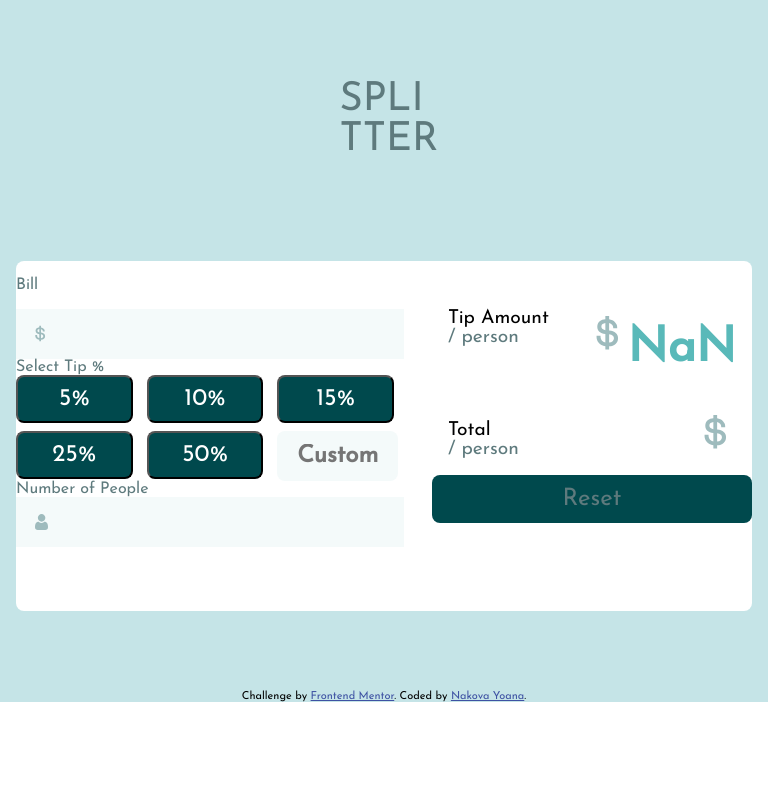
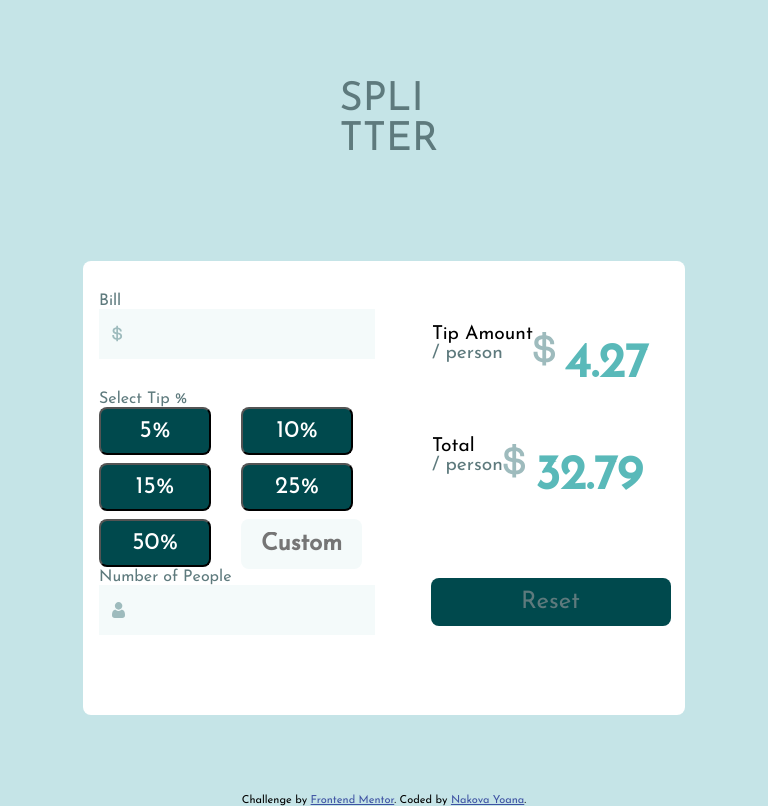
Before and after one commit to Yoana7183/Noob2Junior-PracticeTasks, a plain HTML site: page tips_calculator/index.html in a window 768 px wide. Drawn offline with Linux system fonts and the light colour scheme.

Commit message:
added tablet view

```diff
--- a/tips_calculator/index.html
+++ b/tips_calculator/index.html
@@ -84,13 +84,13 @@
               <div class="tip-amount-by-person">Tip Amount
                 <div class="by-per" style="color: hsl(186, 14%, 43%);">/ person</div>
               </div>
-              <div class="amount-by-person-actual"></div>
+              <div class="amount-by-person-actual">4.27</div>
             </div>
             <div class="second-amount">
               <div class="tip-amount-total"> Total
                 <div class="by-per" style="color: hsl(186, 14%, 43%);">/ person</div>
               </div>
-              <div class="amount-total-actual"></div>
+              <div class="amount-total-actual">32.79</div>
             </div>
           </div>
           <div class="btn-container">
@@ -104,7 +104,7 @@
     Challenge by <a href="https://www.frontendmentor.io?ref=challenge" target="_blank">Frontend Mentor</a>.
     Coded by <a href="#">Nakova Yoana</a>.
   </div>
-  <script src="script.js"></script>
+  <!-- <script src="script.js"></script> -->
 </body>
 
 </html>
--- a/tips_calculator/script.js
+++ b/tips_calculator/script.js
@@ -17,6 +17,8 @@ const dom = {
 
 }
 
+
+
 dom.fivePercentTip[0].addEventListener("click", function () {
     tips.push(5)
 })
@@ -35,6 +37,7 @@ dom.twentyfivePercentTip[0].addEventListener("click", function () {
 dom.fiftyPercentTip[0].addEventListener("click", function () {
     tips.push(50)
 })
+
 
 const tips = []
 console.log(tips);
@@ -60,15 +63,19 @@ let getCurrentNumberOfPeople = function () {
 
 dom.numberOfPeople.addEventListener("change", getCurrentNumberOfPeople())
 
-function calculateAmountByPerson (bill, customerTip, people,tips) {
+function calculateAmountByPerson(bill, customerTip, people, tip) {
     if (bill === undefined || null) {
         console.log(`undefined current bill`);
     }
     console.log(bill);
     console.log(people);
-    let result = bill/people
+    tip=0
+    tip= tips[0]
 
- dom.amountByPerson[0].innerHTML = result
+
+    let result = (bill / people) * tip
+
+    dom.amountByPerson[0].innerHTML = result
 }
 
 calculateAmountByPerson(currentBill, customerTip, numberOfPeople, tips)
--- a/tips_calculator/style.css
+++ b/tips_calculator/style.css
@@ -2,6 +2,7 @@
     margin: 0;
 
 }
+
 .title {
     background-color: hsl(185, 41%, 84%);
     padding-top: 5rem;
@@ -16,34 +17,40 @@
     width: 5.56rem;
     height: 3.3rem;
 }
+
 .first>span {
 
     color: hsl(186, 14%, 43%)
 }
+
 .spliter {
     background-color: hsl(185, 41%, 84%);
     display: flex;
     justify-content: center;
 
 }
+
 .spliter-text {
     position: absolute;
 
 }
-.container{
+
+.container {
     display: flex;
     justify-content: center;
     margin: 5rem;
     background-color: hsl(0, 0%, 100%);
     border-radius: 0.5rem;
 }
-.grid-container{
+
+.grid-container {
     display: grid;
     grid-template-columns: auto auto;
     grid-template-rows: auto auto auto;
     gap: 2rem;
 
 }
+
 .left-container {
     margin-top: 1rem;
     display: grid;
@@ -51,11 +58,13 @@
     width: 24rem;
     border-radius: 0.5rem;
 }
+
 input[name="bill-before-tip"] {
     background-image: url("images/icon-dollar.svg");
     background-position: 5% 50%;
     background-repeat: no-repeat;
 }
+
 input[name="number-of-people-input"] {
     background-image: url("images/icon-person.svg");
     background-position: 5% 50%;
@@ -91,17 +100,20 @@ input::-webkit-inner-spin-button {
 input[type=number] {
     -moz-appearance: textfield;
 }
+
 input {
     text-align: right;
     font-size: 1.5rem;
     color: hsl(183, 100%, 15%);
     font-weight: 600;
 }
+
 .select-tip-contaner {
     display: grid;
     grid-template-columns: auto auto auto;
     gap: 0.5rem;
 }
+
 .select-tip-contaner>button {
     background-color: hsl(183, 100%, 15%);
     width: 7.3rem;
@@ -136,6 +148,7 @@ input {
     grid-template-columns: auto auto;
 
 }
+
 .custom-percent-tip {
 
     width: 7.3rem;
@@ -146,10 +159,12 @@ input {
     font-size: 1.5rem;
     text-align: center;
 }
+
 .btn-container {
     display: flex;
     justify-content: center;
 }
+
 .reset-btn {
     width: 20rem;
     height: 3rem;
@@ -160,9 +175,11 @@ input {
     font-size: 1.5rem;
 
 }
+
 :hover.reset-btn {
     background-color: rgb(89, 185, 185);
 }
+
 #bill-before-tip {
     background-color: hsl(189, 41%, 97%);
     width: 24rem;
@@ -176,6 +193,7 @@ input {
     height: 3rem;
     border: 0px;
 }
+
 .result-of-calculation-tip-container {
     display: grid;
     grid-template-columns: auto;
@@ -188,6 +206,7 @@ input {
     padding: 1rem 1rem 1rem 1rem;
 
 }
+
 .second-amount {
     display: flex;
     justify-content: space-between;
@@ -203,6 +222,7 @@ input {
     font-size: 1.2rem;
     padding-top: 1rem;
 }
+
 .amount-by-person-actual {
     font-size: 3rem;
     color: rgb(89, 185, 185);
@@ -214,10 +234,12 @@ input {
     color: rgb(89, 185, 185);
     font-weight: 700;
 }
-.empty-field-msg-bill{
-    visibility: hidden;
+
+.empty-field-msg-bill {
+    display: none;
 }
-.empty-field-msg-people{
+
+.empty-field-msg-people {
     display: none;
 }
 
@@ -244,6 +266,7 @@ input {
         color: white;
     }
 }
+
 /*--------------------------------------------MOBILE------------------------------------------------*/
 @media only screen and (min-width: 300px) and (max-width: 430px) {
 
@@ -299,7 +322,7 @@ input {
 
     .select-tip-contaner>button {
 
-       width: 10rem;
+        width: 10rem;
         height: 3rem;
         font-size: 1rem;
         padding: 0;
@@ -314,6 +337,7 @@ input {
         font-size: 1rem;
 
     }
+
     .reset-btn {
         width: 20rem;
         height: 3rem;
@@ -340,6 +364,56 @@ input {
 }
 
 /*--------------------------------------------TABLET------------------------------------------------*/
-@media only screen and (min-width: 430px) and (max-width: 911px) {
+@media only screen and (min-width: 601px) and (max-width: 910px) {
+    .container {
+        padding: 1rem 1rem 1rem 1rem;
+    }
+    .grid-container {
+        width: 570px;
+    }
 
+    .left-container {
+        width: 285px;
+    }
+
+    .right-cotainer {
+        width: 285px;
+    }
+
+    #bill-before-tip {
+        width: 17rem;
+        height: 3rem;
+        margin-bottom: 2rem;
+        font-size: 2rem;
+    }
+
+    .select-tip-contaner {
+        grid-template-columns: auto auto;
+
+    }
+
+    .select-tip-contaner>button {
+
+        width: 7rem;
+        height: 3rem;
+
+    }
+
+    .reset-btn {
+        width: 15rem;
+       margin-right: 1rem;
+       margin-top:3.8rem;
+
+    }
+    .first-amount{
+        justify-content: left;
+    }
+    .second-amount{
+        justify-content: left;
+    }
+    #number-of-people {
+        width: 17rem;
+        height: 3rem;
+        font-size: 2rem;
+    }
 }
```
